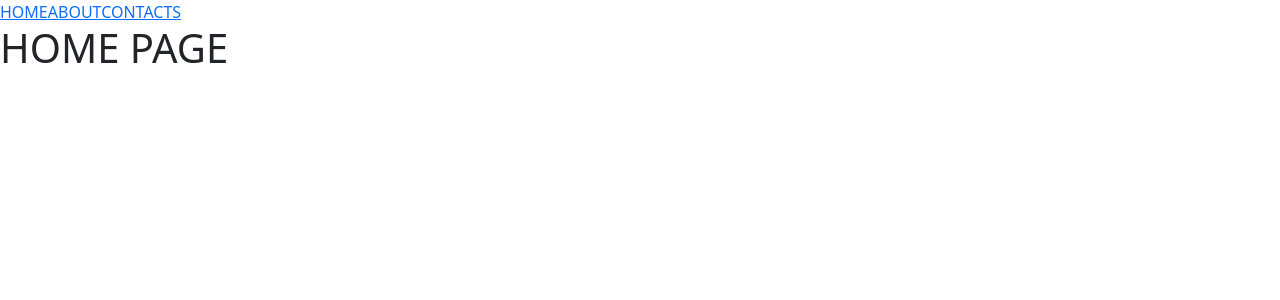
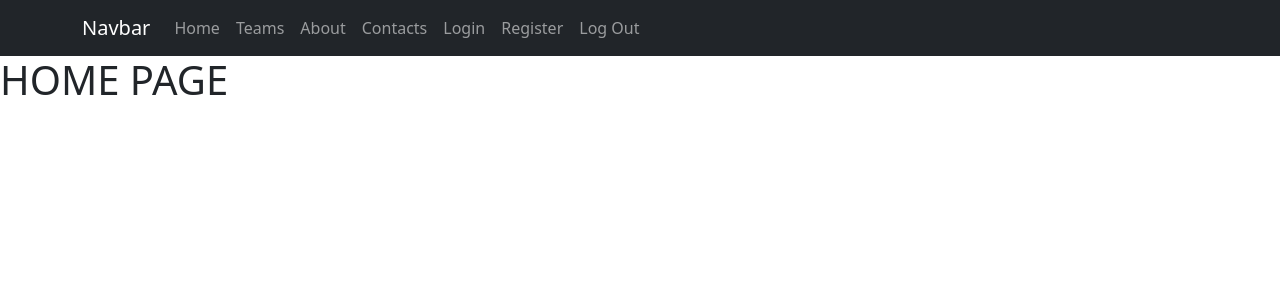
Before and after one commit to lenzarata93/softUniProject, a React (Vite) app: page / in a window 1280 px wide. Shown: the top 300 px of the page. Built offline with nearby package versions, Linux system fonts and the light colour scheme.

Commit message:
get JSON for BULGARIA A GROUP
get json data from Api

```diff
--- a/src/App.jsx
+++ b/src/App.jsx
@@ -3,6 +3,7 @@ import {Route, Routes} from 'react-router-dom'
 import Home from "./components/Home";
 import About from "./components/About";
 import Contacts from "./components/Contacts";
+import TeamList from "./components/TeamList";
 
 
 
@@ -13,6 +14,7 @@ function App() {
 <Navigation />
 <Routes>
 <Route path="/" element={<Home />}></Route>
+<Route path="/teams" element={<TeamList />}></Route>
 <Route path="/about" element ={<About />}></Route>
 <Route path="/contacts" element= {<Contacts />}></Route>
 </Routes>
--- a/src/components/Navigation.jsx
+++ b/src/components/Navigation.jsx
@@ -1,14 +1,26 @@
-import { Link } from "react-router-dom";
+import Container from 'react-bootstrap/Container';
+import Nav from 'react-bootstrap/Nav';
+import Navbar from 'react-bootstrap/Navbar';
+import { Link } from 'react-router-dom';
 
 const Navigation = ()=>{
 return (
-<nav>
-    <Link to='/'>HOME</Link>
-    <Link to='/about'>ABOUT</Link>
-    <Link to='/contacts'>CONTACTS</Link>
+<>
+      <Navbar bg="dark" data-bs-theme="dark">
+        <Container>
+          <Navbar.Brand as={Link} to='/'>Navbar</Navbar.Brand>
+          <Nav className="me-auto">
+            <Nav.Link as={Link} to="/">Home</Nav.Link>
+            <Nav.Link as={Link} to='/teams'>Teams</Nav.Link>
+            <Nav.Link as={Link} to='/about'>About</Nav.Link>
+            <Nav.Link as={Link} to='/contacts'>Contacts</Nav.Link>
+            <Nav.Link as={Link} to='/login'>Login</Nav.Link>
+            <Nav.Link as={Link} to='/register'>Register</Nav.Link>
+            <Nav.Link as={Link} to='/logout'>Log Out</Nav.Link>
+          </Nav>
+        </Container>
+      </Navbar>
 
-</nav>
-);
-
-};
+    </>
+)};
 export default Navigation;
--- /dev/null
+++ b/src/components/Team.jsx
@@ -0,0 +1,12 @@
+const Team = (props)=>{
+return (
+    <tr>
+        <td></td>
+        <td></td>
+        <td></td>
+        <td></td>
+    </tr>
+)
+
+}
+export default Team;
--- /dev/null
+++ b/src/components/TeamList.jsx
@@ -0,0 +1,35 @@
+import { useEffect, useState } from "react";
+import Team from "./Team";
+const baseUrl = 'https://apiv3.apifootball.com/?action=get_standings&league_id=';
+const apiKey = '2844dc51f890f24149f95bc2b52aec45319e12cc47db66e1e3d30e2ad073cded';
+const countryId ='111'
+
+const TeamList = ()=>{
+const [teams,setTeams] = useState([]);
+
+useEffect(() => {
+    fetch(`${baseUrl}${countryId}&APIkey=${apiKey}`)
+      .then(res => {
+        if (!res.ok) {
+          throw new Error(`Грешка при извличане на данни: ${res.status}`);
+        }
+        return res.json();
+      })
+      .then(data => {
+        console.log('Отговор от API:', data);
+        setTeams(data);
+      })
+      .catch(error => console.error('Грешка при извличане на отбори:', error));
+  }, []);
+
+
+    return(
+        <>
+
+    {teams.map(team => <Team
+     />)}
+
+
+</>
+    )};
+    export default TeamList;
```
